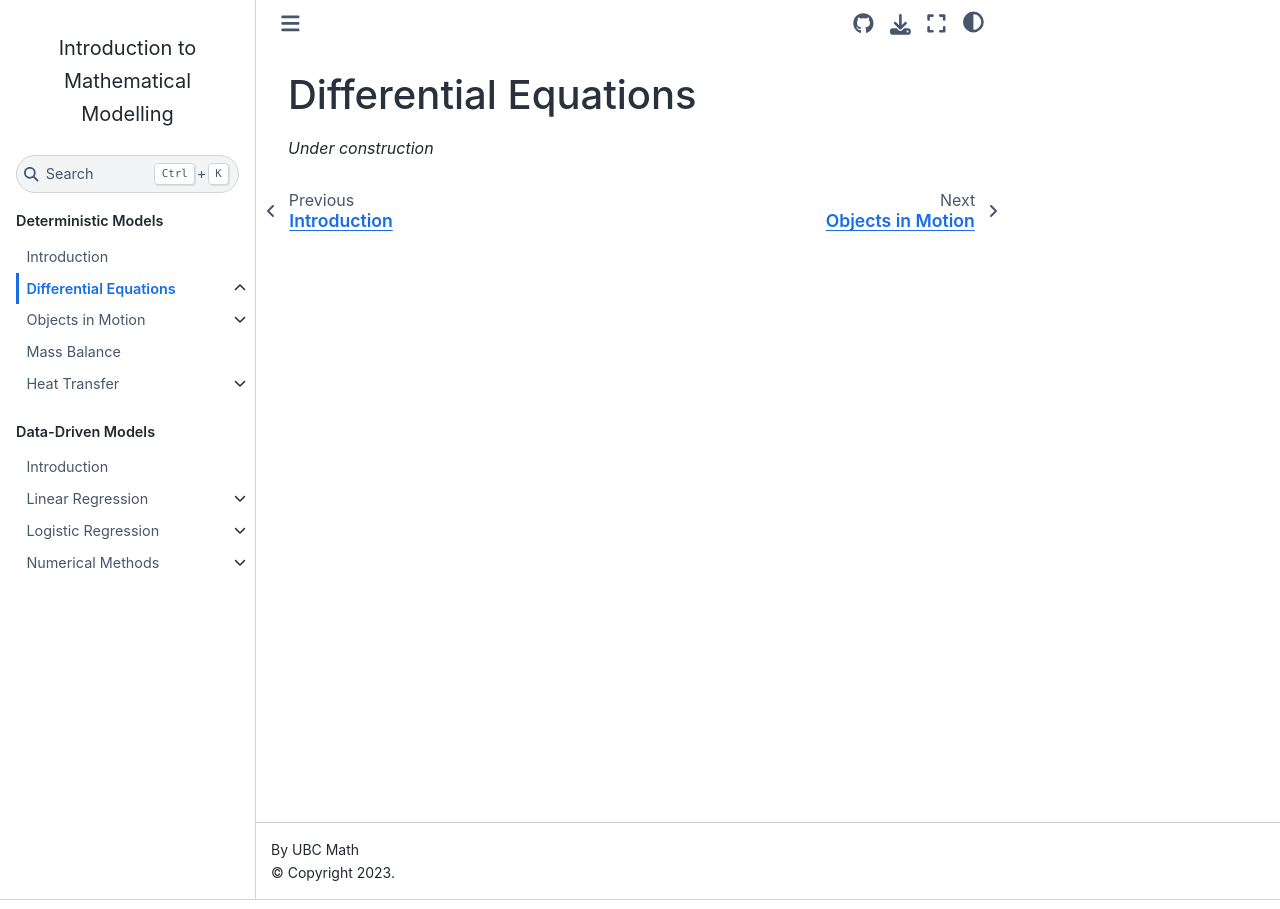
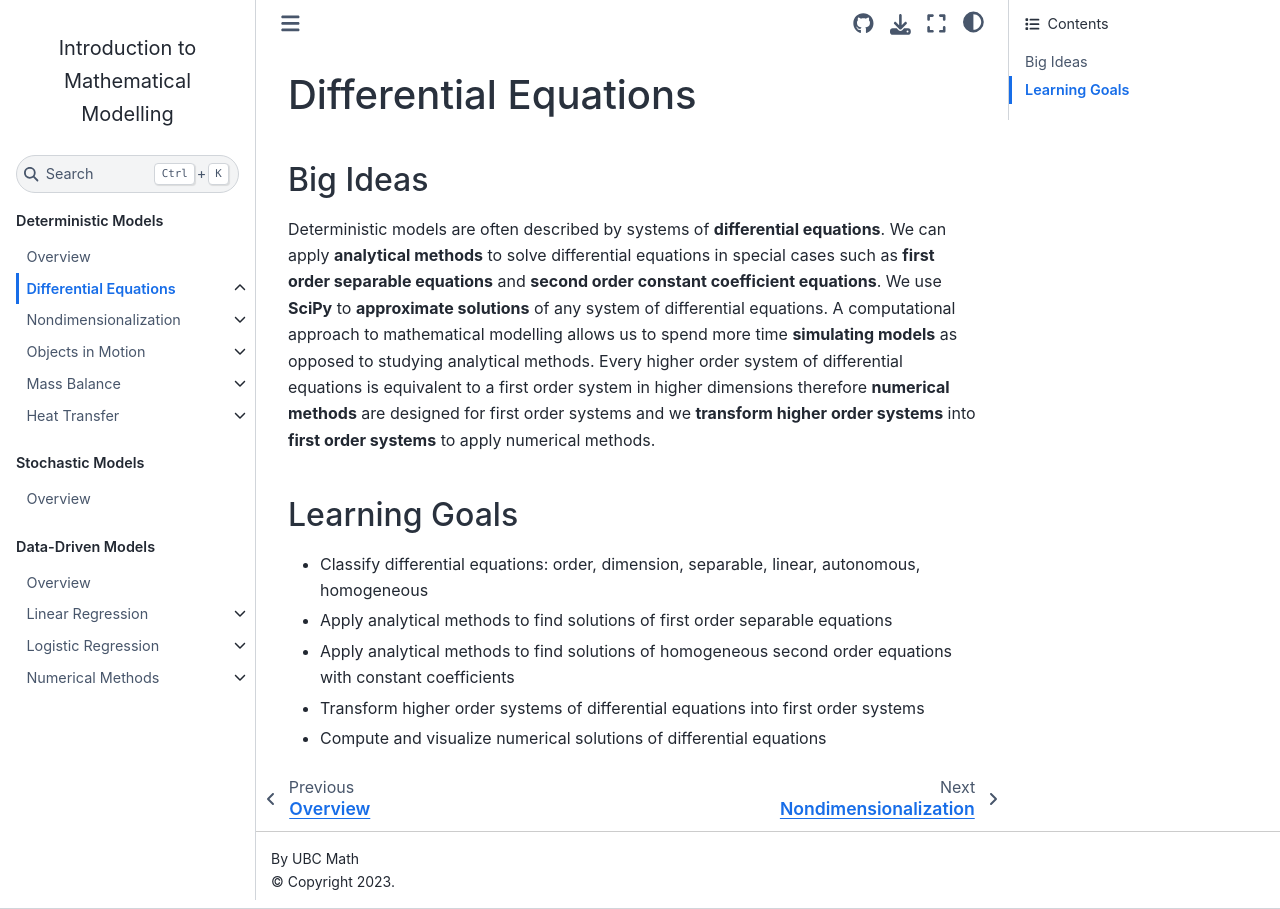
Before and after one commit to UBCMath/MATH360, a Jupyter Book: the page built from deterministic/differential/index.md, in a window 1280 px wide. Built offline with Jupyter Book 1.0.4 settings and Sphinx 7.4.7 and the Sphinx Book theme 1.1.4, drawn with Linux system fonts in a browser that asks for light colours; pages that are not in the unit, such as notebooks, are missing from menus.

Commit message:
Overview pages for sections and a first draft of mass balance

```diff
--- a/_toc.yml
+++ b/_toc.yml
@@ -7,12 +7,15 @@ parts:
     - file: process/process.ipynb
   - caption: Deterministic Models
     chapters:
-    - file: deterministic/introduction.md
+    - file: deterministic/overview.md
     - file: deterministic/differential/index.md
       sections:
       - file: deterministic/differential/equations.ipynb
       - file: deterministic/differential/systems.ipynb
-    - file: deterministic/nondimensionalization.ipynb
+    - file: deterministic/nondimensionalization/index.md
+      sections:
+      - file: deterministic/nondimensionalization/dimensions.ipynb
+      - file: deterministic/nondimensionalization/scaling.ipynb
     - file: deterministic/motion/index.md
       sections:
       - file: deterministic/motion/laws-of-motion.ipynb
@@ -21,7 +24,10 @@ parts:
       - file: deterministic/motion/projectile.ipynb
       - file: deterministic/motion/orbits.ipynb
       - file: deterministic/motion/eulers-3-body.ipynb
-    - file: deterministic/mass-balance.md
+    - file: deterministic/mass/index.md
+      sections:
+      - file: deterministic/mass/conservation.ipynb
+      - file: deterministic/mass/action.md
     - file: deterministic/heat/index.md
       sections:
       - file: deterministic/heat/balance.ipynb
@@ -30,10 +36,11 @@ parts:
       - file: deterministic/heat/climate.ipynb
   - caption: Stochastic Models
     chapters:
+    - file: stochastic/overview.md
     - file: stochastic/distributions.ipynb
   - caption: Data-Driven Models
     chapters:
-    - file: data-driven/introduction.md
+    - file: data-driven/overview.md
     - file: data-driven/linear-regression/index.md
       sections:
       - file: data-driven/linear-regression/linear.md
--- a/data-driven/introduction.md
+++ /dev/null
@@ -1,3 +0,0 @@
-# Introduction
-
-*Under construction*
--- /dev/null
+++ b/data-driven/overview.md
@@ -0,0 +1,9 @@
+# Overview
+
+## Big Ideas
+
+*Under construction*
+
+## Learning Goals
+
+*Under construction*
--- a/deterministic/differential/index.md
+++ b/deterministic/differential/index.md
@@ -1,3 +1,13 @@
 # Differential Equations
 
-*Under construction*
+## Big Ideas
+
+Deterministic models are often described by systems of **differential equations**. We can apply **analytical methods** to solve differential equations in special cases such as **first order separable equations** and **second order constant coefficient equations**. We use **SciPy** to **approximate solutions** of any system of differential equations. A computational approach to mathematical modelling allows us to spend more time **simulating models** as opposed to studying analytical methods. Every higher order system of differential equations is equivalent to a first order system in higher dimensions therefore **numerical methods** are designed for first order systems and we **transform higher order systems** into **first order systems** to apply numerical methods.
+
+## Learning Goals
+
+* Classify differential equations: order, dimension, separable, linear, autonomous, homogeneous
+* Apply analytical methods to find solutions of first order separable equations
+* Apply analytical methods to find solutions of homogeneous second order equations with constant coefficients
+* Transform higher order systems of differential equations into first order systems
+* Compute and visualize numerical solutions of differential equations
--- /dev/null
+++ b/stochastic/overview.md
@@ -0,0 +1,9 @@
+# Overview
+
+## Big Ideas
+
+*Under construction*
+
+## Learning Goals
+
+*Under construction*
```
Also changed, not shown: deterministic/introduction.md (deleted, +0 -20 lines), deterministic/nondimensionalization/index.md (added, +11 -0 lines), deterministic/overview.md (added, +17 -0 lines), deterministic/mass/index.md (renamed from deterministic/mass-balance.md), 7 other files.
